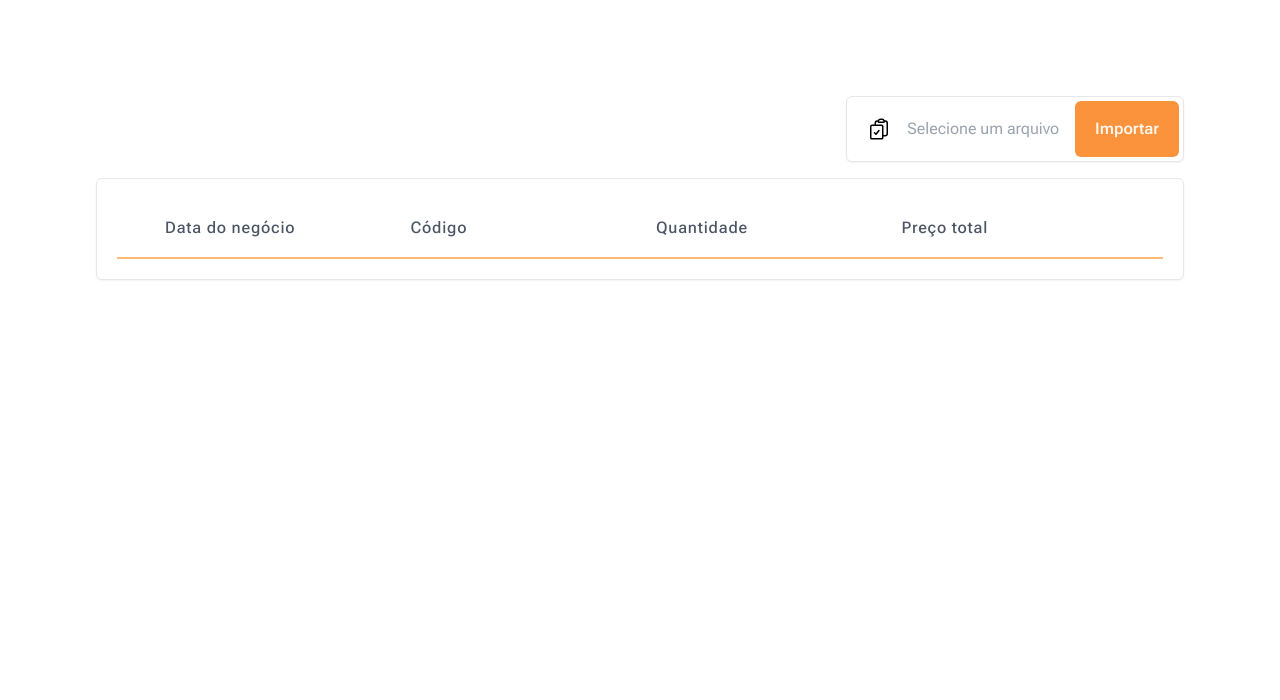
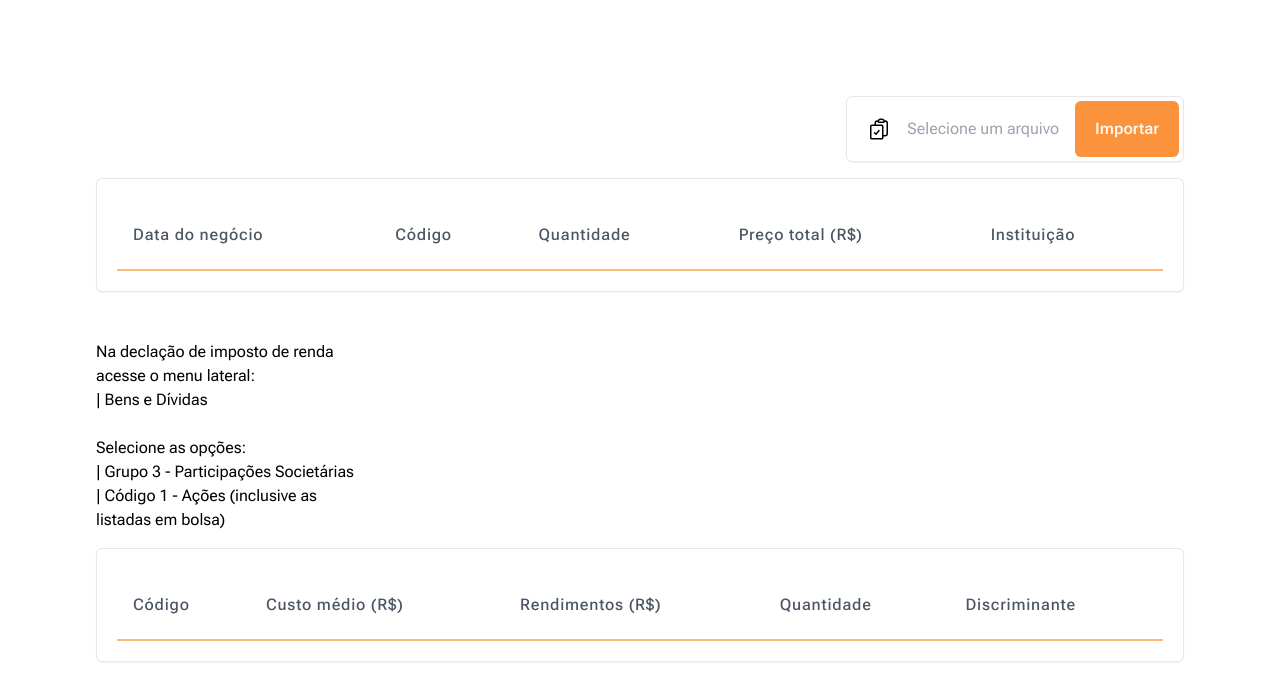
Before and after one commit to BrunoBatalha/IRPF-Easy, a Next.js app: page / in a window 1280 px wide. Shown: the top 700 px of the page. Built offline with nearby package versions, Linux system fonts and the light colour scheme.

Commit message:
feat: create second table with groupings and refactor table component

```diff
--- a/src/app/globals.css
+++ b/src/app/globals.css
@@ -1,6 +1,14 @@
 @tailwind base;
 @tailwind components;
 @tailwind utilities;
+
+/* prefix "cs" = "custom" */
+
+@layer utilities {
+  .cs-shadow-bottom-orange {
+    box-shadow: inset 0 -2px 0 theme('colors.orange.300');
+  }
+}
 
 :root {
   --foreground-rgb: 0, 0, 0;
--- a/src/app/page.tsx
+++ b/src/app/page.tsx
@@ -1,12 +1,17 @@
 'use client'
 
-import { Card, InputFile, Spinner, Table } from "@/modules/sharedModule/components"
-import { ListItem } from "@/modules/sharedModule/interfaces";
+import { Card, InputFile, Table } from "@/modules/sharedModule/components"
+import { ReactKey } from "@/modules/sharedModule/interfaces";
 import { DateService, NumberService, WorksheetService } from "@/modules/sharedModule/services";
 import { useEffect, useState } from "react";
 
+// INFO: o valor é o preço médio vezes a quantidade de ações
 // TODO: Exportar lista completa de Fundos em CSV somente os ETFs, tem no site da B3
-// o valor é o preço médio vezes a quantidade de ações
+// TODO: checar se a ação existe
+// TODO: permitir enviar planilha de rendimentos e exibir no card
+// TODO: mostrar as intruções detalhadas de onde vai preencher no imposto de renda
+// TODO: fazer barra de progresso do arquivo sendo carregado
+// TODO: olhar pelo lighthouse a perfomance e melhorar com useMemo useCallback e ver se tem ganho
 interface WorksheetItem {
   'Data do Negócio': string;
   'Tipo de Movimentação': string;
@@ -16,19 +21,38 @@ interface WorksheetItem {
   'Valor': string;
 }
 
-interface GroupingItem {
+interface GroupingStock {
   code: string;
   totalQuantity: number;
-  averageCost: number;
+  totalAverageCost: number;
   totalCost: number;
   discriminating: string;
   income: number;
 }
 
+interface Stock {
+  id: number;
+  date: Date;
+  transactionType: string;
+  institution: string;
+  tradingCode: string;
+  quantity: number;
+  totalCost: number;
+}
+
+type ValueOverride = React.ReactNode | (() => JSX.Element)
+type PropertiesToString<T> = Record<keyof T, ValueOverride> & ReactKey
+type TableListAllStocks = PropertiesToString<Stock>
+type TableListStockGrouping = PropertiesToString<GroupingStock>
+
+type ResultFactory<TValue, TValueTable> = { value: TValue, mapperToTable: () => TValueTable }
+type ResultFactoryStock = ResultFactory<Stock, TableListAllStocks>
+type ResultFactoryGroupingStock = ResultFactory<GroupingStock, TableListStockGrouping>;
+
 export default function Home() {
   const [file, setFile] = useState<FileList | null>(null)
-  const [list, setList] = useState<ListItem[]>([])
-  const [listGroupings, setListGroupings] = useState<GroupingItem[]>([]);
+  const [listAllStocks, setListAllStocks] = useState<ResultFactoryStock[]>([])
+  const [listStockGroupings, setListStockGroupings] = useState<ResultFactoryGroupingStock[]>([]);
   const [isLoading, setIsLoading] = useState<boolean>(false)
 
   useEffect(() => {
@@ -42,7 +66,7 @@ export default function Home() {
 
       const worksheetJson = await WorksheetService.worksheetsToJson<WorksheetItem[]>(file.item(0)!)
 
-      const list = worksheetJson.map<ListItem>((w, index) => ({
+      const list = worksheetJson.map<ResultFactoryStock>((w, index) => createStock({
         id: index,
         date: DateService.DDMMYYYYToDate(w["Data do Negócio"]),
         institution: w['Instituição'],
@@ -52,19 +76,16 @@ export default function Home() {
         transactionType: w["Tipo de Movimentação"]
       }))
 
-      const listWithoutEtfsAndFiis = list.filter(g => !g.tradingCode.includes('11'))
+      const listWithoutEtfsAndFiis = list.filter(g => !g.value.tradingCode.includes('11'))
       const groupings = createGroupingsFrom(listWithoutEtfsAndFiis);
 
-      setListGroupings(groupings)
-      setList(listWithoutEtfsAndFiis)
+      setListStockGroupings(groupings)
+      setListAllStocks(listWithoutEtfsAndFiis)
     }
 
   }, [file])
 
-  useEffect(() => {
-    setIsLoading(false);
-  }, [list])
-
+  useEffect(() => setIsLoading(false), [listAllStocks])
 
   function onChangeFile(filelist: FileList | null) {
     setIsLoading(true)
@@ -74,61 +95,78 @@ export default function Home() {
   return (
     <main className="flex min-h-screen flex-col p-24">
       <section className="flex justify-end mb-4">
-        <InputFile onChange={onChangeFile} value={file} />
+        <Card className="items-center !p-1">
+          <InputFile onChange={onChangeFile} value={file} />
+        </Card >
       </section>
 
       <Card>
-        <Table list={list} isLoading={isLoading} />
+        <Table<Stock>
+          isLoading={isLoading}
+          list={listAllStocks.map(l => l.mapperToTable())}
+          headers={[
+            { value: 'Data do negócio', accessor: 'date' },
+            { value: 'Código', accessor: 'tradingCode' },
+            { value: 'Quantidade', accessor: 'quantity' },
+            { value: 'Preço total (R$)', accessor: 'totalCost' },
+            { value: 'Instituição', accessor: 'institution' }
+          ]}
+        />
       </Card>
 
-      <div className="grid xl:grid-cols-4 md:grid-cols-3 sm:grid-cols-2 gap-4 mt-6">
-        {listGroupings.map(g => (
-          <Card key={g.code}>
-            <ul>
-              <li className="mb-4">
-                No site do IRPF: <br />
-                Menu Bens e Dívidas <br />
-                Grupo 3 - Participações Societárias<br />
-                Código 1 - Ações (inclusive as listadas em bolsa)
-              </li>
-              <li>Código do negócio: {g.code}</li>
-              <li>Quantidade: {NumberService.formatToCurrency(g.totalQuantity)}</li>
-              <li>Preço médio: {NumberService.formatToCurrency(g.averageCost)}</li>
-              <li>Rendimentos: {g.income}</li>
-              <li>Discriminante: {g.discriminating}</li>
-            </ul>
-          </Card>
-        ))}
+      <div className="grid xl:grid-cols-4 md:grid-cols-3 sm:grid-cols-2 gap-4 mt-12">
+        <ul>
+          <li className="mb-4">
+            Na declação de imposto de renda acesse o menu lateral: <br />
+            | Bens e Dívidas <br />
+            <br />
+            Selecione as opções:<br />
+            | Grupo 3 - Participações Societárias<br />
+            | Código 1 - Ações (inclusive as listadas em bolsa)
+          </li>
+        </ul>
       </div>
 
+      <Card>
+        <Table<GroupingStock>
+          isLoading={isLoading}
+          list={listStockGroupings.map(l => l.mapperToTable())}
+          headers={[
+            { value: 'Código', accessor: 'code' },
+            { value: 'Custo médio (R$)', accessor: 'totalAverageCost' },
+            { value: 'Rendimentos (R$)', accessor: 'income' },
+            { value: 'Quantidade', accessor: 'totalQuantity' },
+            { value: 'Discriminante', accessor: 'discriminating' },
+          ]}
+        />
+      </Card>
     </main>
   )
 }
 
-
-function createGroupingsFrom(listWithoutEtfsAndFiis: ListItem[]) {
-  const grouped = listWithoutEtfsAndFiis.reduce<{ [k: string]: GroupingItem; }>((acc, item) => {
+function createGroupingsFrom(listWithoutEtfsAndFiis: ResultFactoryStock[]) {
+  const grouped = listWithoutEtfsAndFiis.reduce<{ [k: string]: ResultFactoryGroupingStock; }>((acc, { value: item }) => {
     if (acc[item.tradingCode]) {
-      const totalQuantity = acc[item.tradingCode].totalQuantity + item.quantity;
-      const totalCost = acc[item.tradingCode].totalCost + item.totalCost;
+      const totalQuantity = acc[item.tradingCode].value.totalQuantity + item.quantity;
+      const totalCost = acc[item.tradingCode].value.totalCost + item.totalCost;
       const avarageCost = totalCost / totalQuantity;
-      acc[item.tradingCode] = {
-        ...acc[item.tradingCode],
+      acc[item.tradingCode] = createGroupingStock({
+        ...acc[item.tradingCode].value,
         totalQuantity: totalQuantity,
-        averageCost: avarageCost,
+        totalAverageCost: avarageCost,
         totalCost: totalCost,
         discriminating: createDiscriminating(totalQuantity, item, avarageCost),
-      };
+      });
     } else {
       const avarageCost = item.totalCost / item.quantity;
-      acc[item.tradingCode] = {
+      acc[item.tradingCode] = createGroupingStock({
         code: item.tradingCode,
         totalQuantity: item.quantity,
-        averageCost: avarageCost,
+        totalAverageCost: avarageCost,
         totalCost: item.totalCost,
         discriminating: createDiscriminating(item.quantity, item, avarageCost),
         income: 0,
-      };
+      });
     }
 
     return acc;
@@ -138,6 +176,37 @@ function createGroupingsFrom(listWithoutEtfsAndFiis: ListItem[]) {
   return groupings;
 }
 
-function createDiscriminating(totalQuantity: number, item: ListItem, avarageCost: number): string {
+function createDiscriminating(totalQuantity: number, item: Stock, avarageCost: number): string {
   return `${totalQuantity} acoes da ${item.tradingCode} pelo valor medio de R$ ${NumberService.formatToCurrency(avarageCost)} por meio da ${item.institution}`;
 }
+
+function createStock(stock: Stock): ResultFactoryStock {
+  return {
+    value: stock,
+    mapperToTable: () => ({
+      reactKey: stock.id,
+      date: DateService.toFormatDDMMYYYY(stock.date),
+      id: stock.id,
+      institution: stock.institution,
+      quantity: stock.quantity,
+      totalCost: NumberService.formatToCurrency(stock.totalCost),
+      tradingCode: stock.tradingCode,
+      transactionType: stock.transactionType
+    })
+  }
+}
+
+function createGroupingStock(groupingStock: GroupingStock): ResultFactoryGroupingStock {
+  return {
+    value: groupingStock,
+    mapperToTable: () => ({
+      totalAverageCost: NumberService.formatToCurrency(groupingStock.totalAverageCost),
+      code: groupingStock.code,
+      discriminating: groupingStock.discriminating,
+      income: NumberService.formatToCurrency(groupingStock.income),
+      reactKey: groupingStock.code,
+      totalCost: NumberService.formatToCurrency(groupingStock.totalCost),
+      totalQuantity: groupingStock.totalQuantity
+    })
+  }
+}
--- a/src/modules/sharedModule/components/inputFile/InputFile.tsx
+++ b/src/modules/sharedModule/components/inputFile/InputFile.tsx
@@ -1,5 +1,6 @@
 'use client'
-import { Card, IconFile } from "..";
+
+import { IconFile } from "..";
 
 interface Props {
     onChange: (fileList: FileList | null) => void;
@@ -10,7 +11,6 @@ export default function InputFile({ onChange, value }: Props) {
     const hasFile = value && value.length;
 
     return (
-        <Card className="items-center !p-1">
         <>
             <span className="mx-4">
                 <IconFile />
@@ -29,7 +29,6 @@ export default function InputFile({ onChange, value }: Props) {
                 onChange={e => onChange(e.target.files)}
             />
         </>
-        </Card>
     )
 }
 
--- a/src/modules/sharedModule/components/table/Table.tsx
+++ b/src/modules/sharedModule/components/table/Table.tsx
@@ -1,48 +1,61 @@
 import { Spinner } from ".."
-import { ListItem } from "../../interfaces"
-import { DateService, NumberService } from "../../services"
+import { ReactKey } from "../../interfaces";
 
-export interface Props {
-    list: ListItem[];
+type PropertiesItem<TItem> = { [k in keyof TItem]: (() => JSX.Element) | React.ReactNode }
+type List<TItem> = ReactKey & PropertiesItem<TItem>
+
+export interface Props<TItem> {
+    list: Array<List<TItem>>;
+    headers: Array<{ value: React.ReactNode, accessor: keyof TItem }>;
     isLoading: boolean;
 }
 
-export default function Table({ list, isLoading }: Props) {
+export default function Table<TListItem>({ list, isLoading, headers }: Props<TListItem>) {
+
+    // TODO: refatorar para não usar any
+    function valueToCell(value: any) {
+        const canBeFunctionThatReturnJsxElement = typeof value === "function"
+        return canBeFunctionThatReturnJsxElement ? value() : value
+    }
 
     return (
-        <table className="bg-white flex-1">
-            <thead className="text-gray-600 tracking-wider border-solid border-orange-300 border-b-2 sticky top-0 bg-white">
-                <tr className="px-8 py-4 flex">
-                    <th className="flex items-start px-4 font-medium flex-1">Data do negócio</th>
-                    <th className="flex items-start px-4 font-medium flex-1">Código</th>
-                    <th className="flex items-start px-4 font-medium flex-1">Quantidade</th>
-                    <th className="flex items-start px-4 font-medium flex-1">Preço total</th>
+        <div className="relative max-h-96 overflow-auto w-full">
+            <table className="bg-white w-full">
+                <thead>
+                    <tr>
+                        {headers.map((h, i) => (
+                            <th key={i}
+                                align="left"
+                                className="
+                                    sticky
+                                    px-4
+                                    py-6
+                                    top-0
+                                  bg-white
+                                  text-gray-600
+                                    tracking-wider
+                                    font-medium
+                                    cs-shadow-bottom-orange">
+                                {h.value}
+                            </th>
+                        ))}
                     </tr>
                 </thead>
-            <tbody className="block max-h-96 overflow-auto">
+
+                <tbody>
                     {isLoading && (
-                    <tr className="mx-auto block">
-                        <td align="center" colSpan={4} className="block my-4"><Spinner /></td>
+                        <tr>
+                            <td align="center" colSpan={headers.length} className="py-8"><Spinner /></td>
                         </tr>
                     )}
 
-                {!isLoading && list.map((item: ListItem) => (
-                    <tr className="
-                        px-8
-                        py-4
-                        text-gray-600
-                        border-solid
-                        border-gray-100
-                        border-b-2
-                        flex"
-                        key={item.id}>
-                        <td className="px-4 flex-1">{DateService.toFormatDDMMYYYY(item.date)}</td>
-                        <td className="px-4 flex-1">{item.tradingCode}</td>
-                        <td className="px-4 flex-1">{item.quantity}</td>
-                        <td className="px-4 flex-1">{NumberService.formatToCurrency(item.totalCost)}</td>
+                    {!isLoading && list.map((item) => (
+                        <tr key={item.reactKey} className="text-gray-600 border-solid border-gray-100 border-b-2">
+                            {headers.map((h, i) => <td key={i} className="px-4 py-4" align="left">{valueToCell(item[h.accessor])}</td>)}
                         </tr>
                     ))}
                 </tbody>
             </table>
+        </div>
     )
 }
--- /dev/null
+++ b/src/modules/sharedModule/interfaces/ReactKey/ReactKey.ts
@@ -0,0 +1,3 @@
+export default interface ReactKey {
+    reactKey: React.Key
+}
--- a/src/modules/sharedModule/interfaces/index.ts
+++ b/src/modules/sharedModule/interfaces/index.ts
@@ -1 +1 @@
-export type { default as ListItem } from './ListItem/ListItem'
+export type { default as ReactKey } from './ReactKey/ReactKey'
```
Also changed, not shown: src/modules/sharedModule/interfaces/ListItem/ListItem.ts (deleted, +0 -9 lines). Lines whose indentation alone changed are shown as unchanged.
